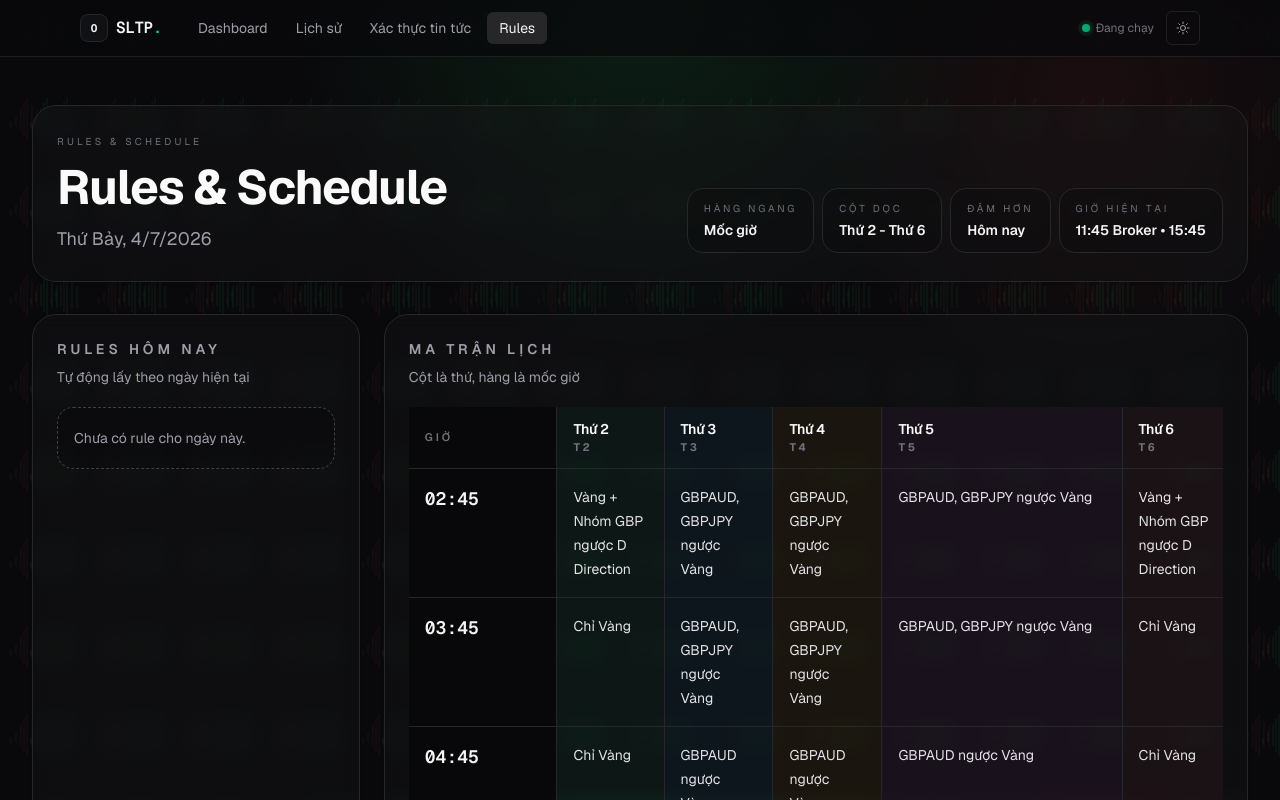
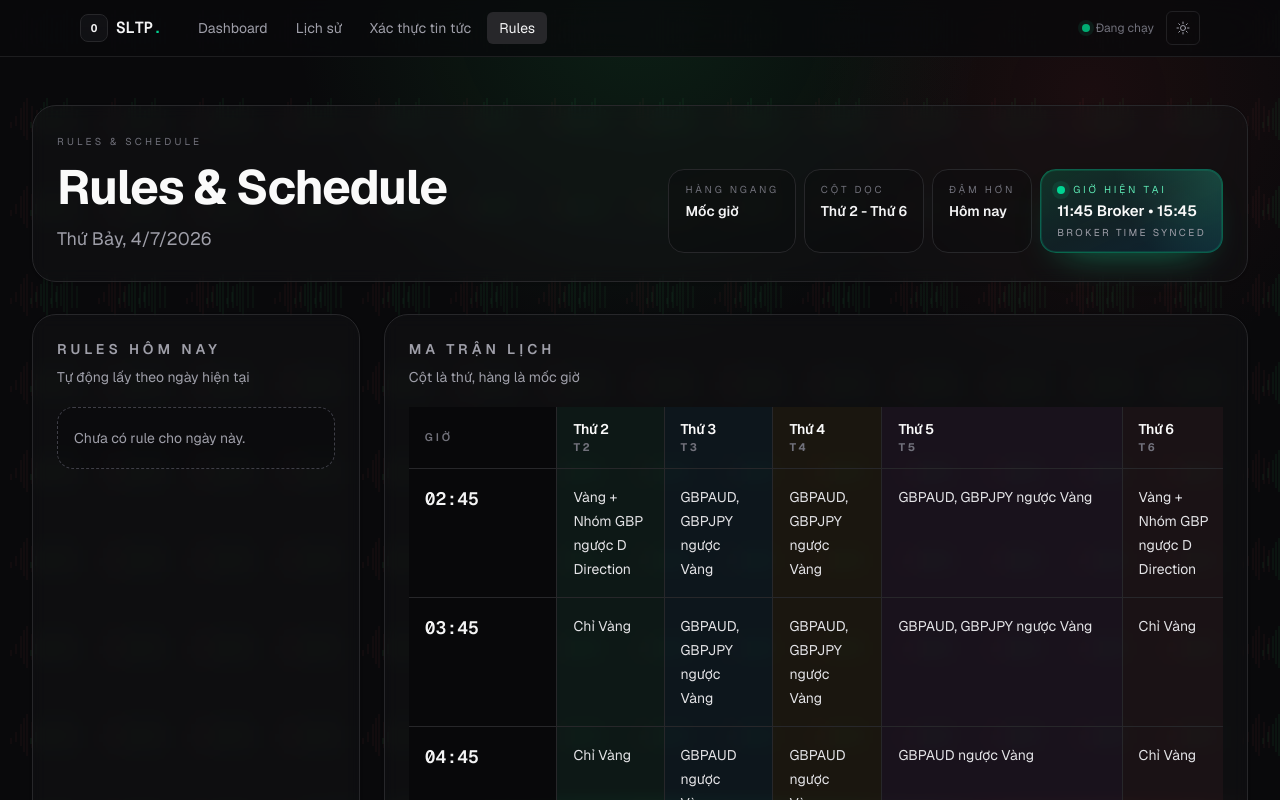
Before and after one commit to QuachGia1994/OAK-Hidden-SLTP-Manager, a Next.js app in the folder dashboard/: page /rules in a window 1280 px wide. Shown: the top 800 px of the page. Built offline with nearby package versions, Linux system fonts and the light colour scheme.

Commit message:
feat: highlight current broker time badge

```diff
--- a/dashboard/src/app/rules/page.tsx
+++ b/dashboard/src/app/rules/page.tsx
@@ -166,10 +166,36 @@ function SectionTitle({ title, subtitle }: { title: string; subtitle: string })
 }
 
 function MetaPill({ label, value }: { label: string; value: string }) {
+  const isCurrentTime = value.includes("Broker");
+
   return (
-    <div className="rounded-2xl border border-zinc-200/80 dark:border-zinc-800 bg-zinc-50/90 dark:bg-zinc-950/35 px-4 py-3">
-      <div className="text-[10px] uppercase tracking-[0.28em] text-zinc-400 dark:text-zinc-500">{label}</div>
-      <div className="mt-1 text-sm font-semibold text-zinc-800 dark:text-zinc-100">{value}</div>
+    <div
+      className={`relative overflow-hidden rounded-2xl border px-4 py-3 ${
+        isCurrentTime
+          ? "border-emerald-400/35 bg-gradient-to-br from-emerald-500/20 via-cyan-500/10 to-sky-500/15 shadow-[0_18px_40px_-24px_rgba(16,185,129,0.75)] ring-1 ring-inset ring-emerald-400/15"
+          : "border-zinc-200/80 dark:border-zinc-800 bg-zinc-50/90 dark:bg-zinc-950/35"
+      }`}
+    >
+      {isCurrentTime ? (
+        <>
+          <div className="pointer-events-none absolute inset-0 bg-[radial-gradient(circle_at_top_right,rgba(52,211,153,0.22),transparent_54%)]" />
+          <div className="relative flex items-center gap-2 text-[10px] uppercase tracking-[0.28em] text-emerald-700 dark:text-emerald-300">
+            <span className="h-2 w-2 rounded-full bg-emerald-400 shadow-[0_0_0_5px_rgba(16,185,129,0.12)]" />
+            {label}
+          </div>
+          <div className="relative mt-1 text-[13px] font-semibold leading-5 text-zinc-900 dark:text-zinc-50 sm:text-[15px]">
+            {value}
+          </div>
+          <div className="relative mt-1 text-[10px] uppercase tracking-[0.24em] text-zinc-500 dark:text-zinc-400">
+            Broker time synced
+          </div>
+        </>
+      ) : (
+        <>
+          <div className="text-[10px] uppercase tracking-[0.28em] text-zinc-400 dark:text-zinc-500">{label}</div>
+          <div className="mt-1 text-sm font-semibold text-zinc-800 dark:text-zinc-100">{value}</div>
+        </>
+      )}
     </div>
   );
 }
```
